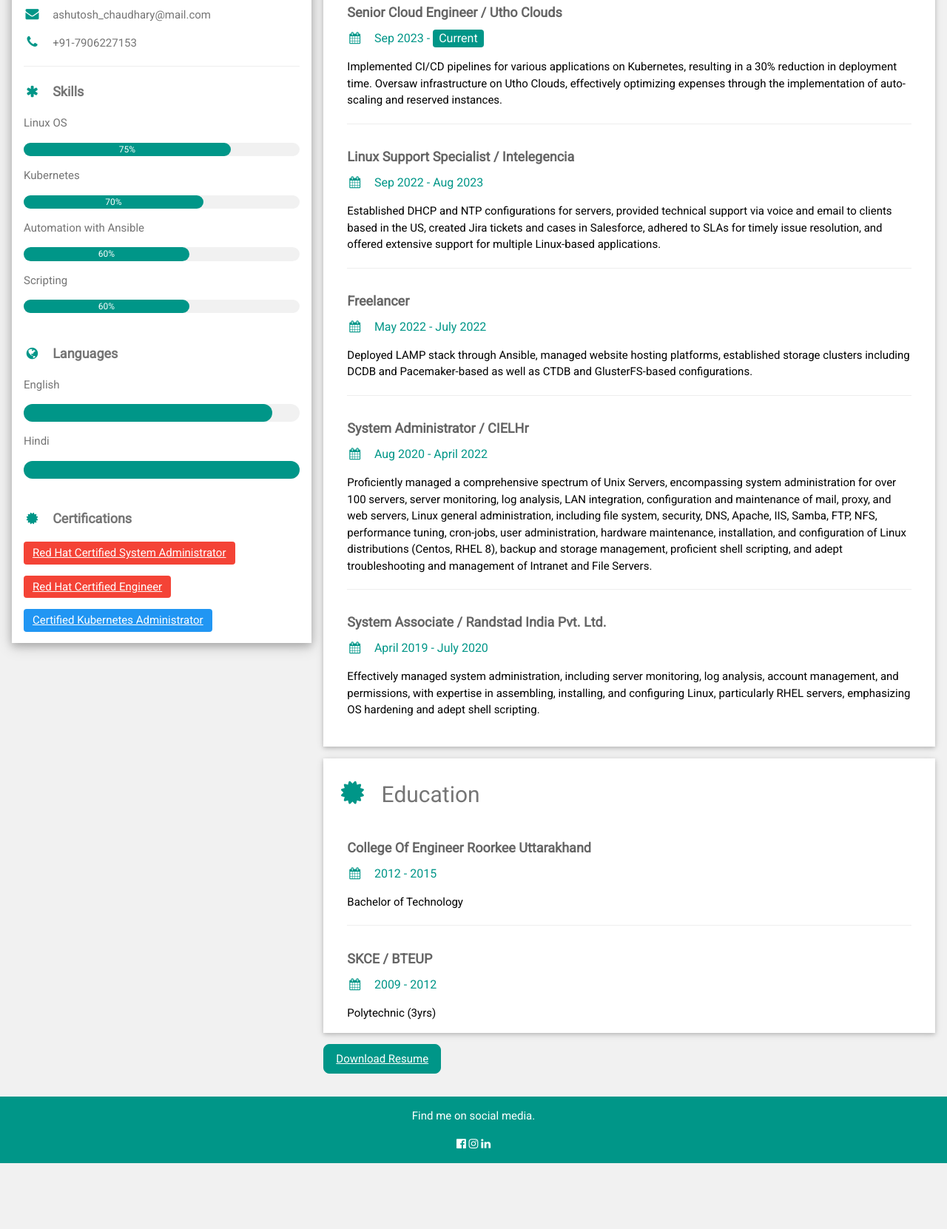
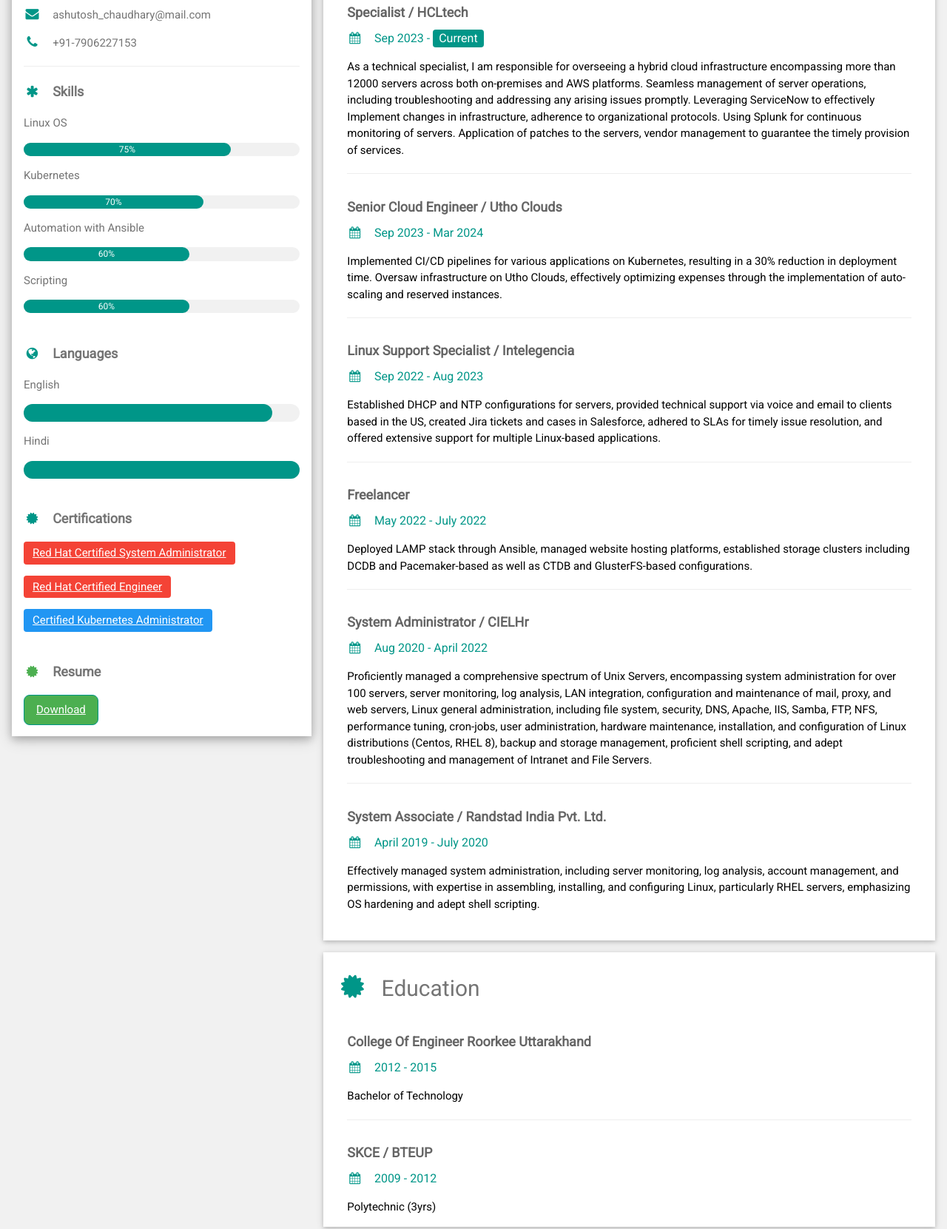
Before and after one commit to gighub4u/wwwresume, a plain HTML site: page index.html in a window 1280 px wide. Shown: the part 120-1781 px from the top of the page at 74% size. Before the commit the page ends 1692 px from the top, so only its background shows below. Drawn offline with nearby package versions, Linux system fonts and the light colour scheme.

Commit message:
added hcltech and changed download resume location

```diff
--- a/index.html
+++ b/index.html
@@ -88,9 +88,13 @@ html,body,h1,h2,h3,h4,h5,h6 {font-family: "Roboto", sans-serif}
               <a href="https://www.credly.com/badges/a90498dc-a865-457c-a322-a610ffacbe8a/public_url" target="_blank" rel="noopener noreferrer">Certified Kubernetes Administrator</a>
             </div>
           </div>
-
-          <p> </p>
-
+          <br><br>
+          <p class="w3-large w3-text-theme"><b><i class="fa fa-certificate fa-fw w3-margin-right w3-text-green"></i>Resume</b></p>
+          <p>
+            <button class="w3-btn w3-green w3-border w3-border-teal w3-round-large">
+              <a href="/files/ashutosh_resume.pdf" download>Download</a>
+            </button>
+          </p>
         </div>
       </div><br>
 
@@ -103,8 +107,14 @@ html,body,h1,h2,h3,h4,h5,h6 {font-family: "Roboto", sans-serif}
       <div class="w3-container w3-card w3-white w3-margin-bottom">
         <h2 class="w3-text-grey w3-padding-16"><i class="fa fa-suitcase fa-fw w3-margin-right w3-xxlarge w3-text-teal"></i>Work Experience</h2>
         <div class="w3-container">
+          <h5 class="w3-opacity"><b>Specialist / HCLtech</b></h5>
+          <h6 class="w3-text-teal"><i class="fa fa-calendar fa-fw w3-margin-right"></i>Sep 2023 - <span class="w3-tag w3-teal w3-round">Current</span></h6>
+          <p>As a technical specialist, I am responsible for overseeing a hybrid cloud infrastructure encompassing more than 12000 servers across both on-premises and AWS platforms. Seamless management of server operations, including troubleshooting and addressing any arising issues promptly. Leveraging ServiceNow to effectively Implement changes in infrastructure, adherence to organizational protocols. Using Splunk for continuous monitoring of servers. Application of patches to the servers, vendor management to guarantee the timely provision of services.</p>
+          <hr>
+        </div>
+        <div class="w3-container">
           <h5 class="w3-opacity"><b>Senior Cloud Engineer / Utho Clouds</b></h5>
-          <h6 class="w3-text-teal"><i class="fa fa-calendar fa-fw w3-margin-right"></i>Sep 2023 - <span class="w3-tag w3-teal w3-round">Current</span></h6>
+          <h6 class="w3-text-teal"><i class="fa fa-calendar fa-fw w3-margin-right"></i>Sep 2023 - Mar 2024</h6>
           <p>Implemented CI/CD pipelines for various applications on Kubernetes, resulting in a 30% reduction in deployment time. Oversaw infrastructure on Utho Clouds, effectively optimizing expenses through the implementation of auto-scaling and reserved instances.</p>
           <hr>
         </div>
@@ -147,11 +157,7 @@ html,body,h1,h2,h3,h4,h5,h6 {font-family: "Roboto", sans-serif}
           <p>Polytechnic (3yrs)</p>
         </div>
       </div>
-      <p>
-        <button class="w3-btn w3-teal w3-border w3-border-teal w3-round-large">
-          <a href="/files/ashutosh_resume.pdf" download>Download Resume</a>
-        </button>
-      </p>
+
     <!-- End Right Column -->
     </div>
 
```
